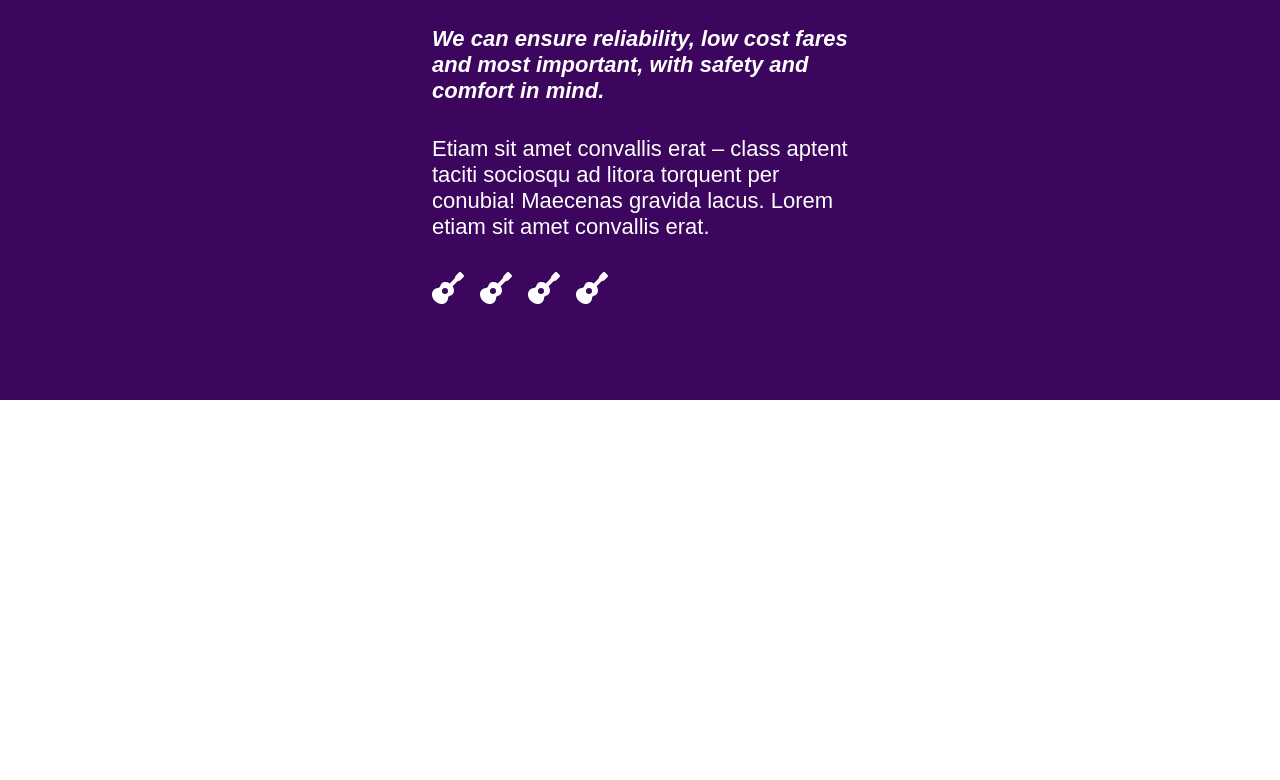
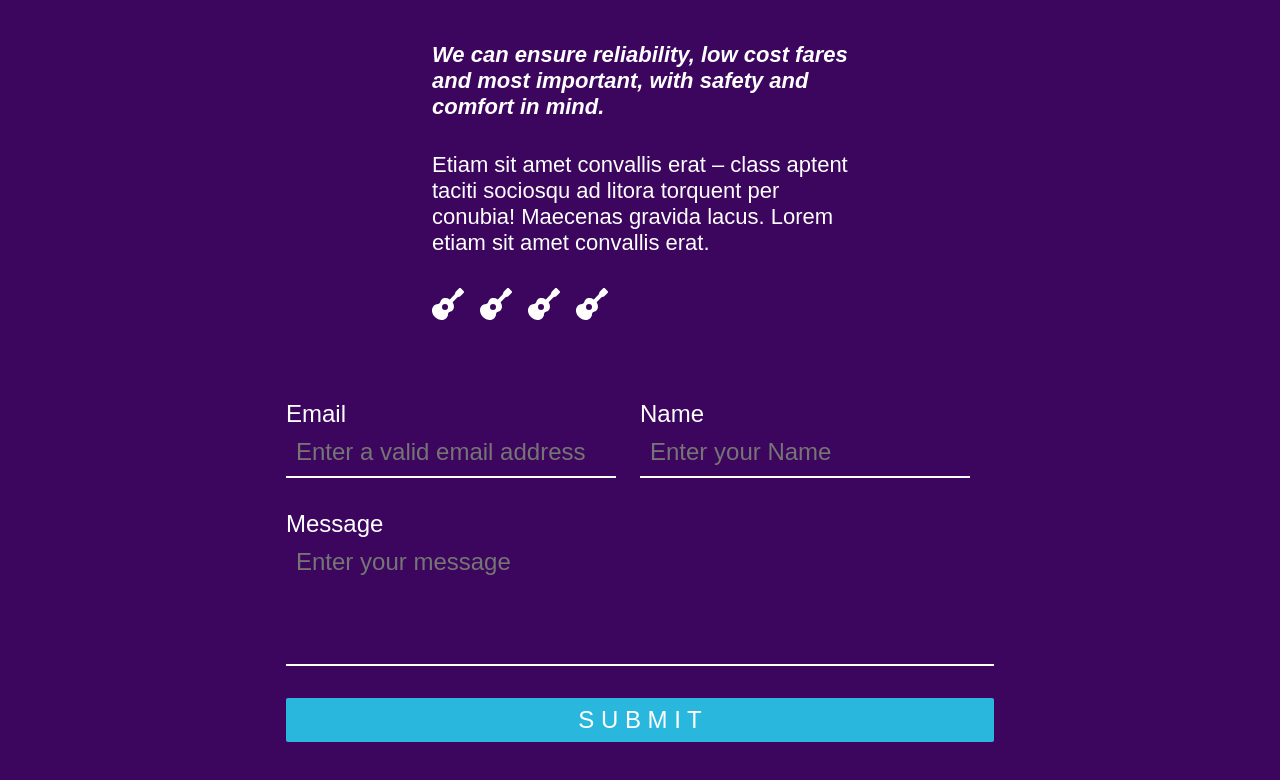
Before and after one commit to khashayaryaghma/WebSoftwareDevelopers, a React (Create React App) app in the folder client/: page / in a window 1280 px wide. Shown: the part 5064-5844 px from the top of the page. Before the commit the page ends 5464 px from the top, so only its background shows below. Built offline with nearby package versions, Linux system fonts and the light colour scheme.

Commit message:
create form

```diff
--- a/client/src/components/Footer/Footer.js
+++ b/client/src/components/Footer/Footer.js
@@ -1,6 +1,8 @@
-import { StyledArticle, StyledContactUs, StyledFooter, StyledH3, StyledIconContainer, StyledPara } from "./Footer.style"
+import { StyledArticle, StyledContactUs, StyledDiv, StyledFooter, StyledForm, StyledH3, StyledIconContainer, StyledPara, StyledTextArea } from "./Footer.style"
 import { FontAwesomeIcon } from "@fortawesome/react-fontawesome";
 import { faGuitar } from "@fortawesome/free-solid-svg-icons";
+import Input from "../Input/Input";
+import Button from "../Button/Button";
 
 function Footer({ bgColor }) {
     return (
@@ -19,7 +21,7 @@
                 <div>
                     <FontAwesomeIcon icon={faGuitar} />
                     <StyledH3>EMAIL</StyledH3>
-                    <StyledPara><a href="mailto:khashayaryaghma@gmail.com" style={{color:"#3C065E"}}>khashayaryaghma@gmail.com</a></StyledPara>
+                    <StyledPara><a href="mailto:khashayaryaghma@gmail.com" style={{ color: "#3C065E" }}>khashayaryaghma@gmail.com</a></StyledPara>
                 </div>
             </StyledContactUs>
             <StyledArticle>
@@ -35,6 +37,27 @@
                     <FontAwesomeIcon icon={faGuitar} />
                 </StyledIconContainer>
             </StyledArticle>
+            <StyledForm>
+                <StyledDiv>
+                    <Input type="email" placeHolder="Enter a valid email address" label="Email" />
+                    <Input type="text" placeHolder="Enter your Name" label="Name" />
+                </StyledDiv>
+                <label style={{fontSize: "1.5rem"}}>
+                    Message
+                    <StyledTextArea placeholder="Enter your message" />
+
+                </label>
+                <Button
+                    bgColor="#29B7DD"
+                    color="white"
+                    brRadius="2px"
+                    pd="0.5rem 3.2rem"
+                    fSize="1.5rem"
+                >
+                    S U B M I T
+                </Button>
+            </StyledForm>
+
         </StyledFooter>
     )
 }
--- a/client/src/components/Footer/Footer.style.js
+++ b/client/src/components/Footer/Footer.style.js
@@ -2,10 +2,12 @@
 
 export const StyledFooter = styled.footer`
     background-color: ${(props) =>
-        props.bgColor === "purple" ? "#3C065E" : props.bgColor};
+    props.bgColor === "purple" ? "#3C065E" : props.bgColor};
         color: white;
         display: flex;
+        flex-wrap: wrap;
         justify-content: center;
+        align-items: center;
         position: relative;
         padding-top: 8rem;
         padding-bottom: 4rem;
@@ -15,7 +17,7 @@
     display: flex;
     flex-direction: column;
     width: 28rem;
-    margin: 1rem;
+    margin: 2rem;
     & > * {
     margin: 1rem;
   }
@@ -49,7 +51,7 @@
     flex-direction: column;
     justify-content: center;
     align-items: center;
-    font-size: 5vmin;
+    font-size: 7vmin;
     color: #3C065E;
     & > * {
       margin: 1vmin;
@@ -66,3 +68,31 @@
 export const StyledPara = styled.p`
   font-size: 2.2vmin;
 `
+
+export const StyledForm = styled.form`
+  display: flex;
+  flex-direction: column;
+  margin: 2rem;
+`
+
+export const StyledDiv = styled.div`
+  display: flex;
+  flex-wrap:wrap;
+`
+
+export const StyledTextArea = styled.textarea`
+  display: block;
+  background-color: transparent;
+  border: none;
+  border-bottom: 2px white solid;
+  color: white;
+  font-size: 1.5rem;
+  padding: 10px;
+  margin-bottom: 2rem;
+  resize: none;
+  width: 100%;
+  height: 8rem;
+  &:focus {
+        outline: none;
+    }
+`
```
